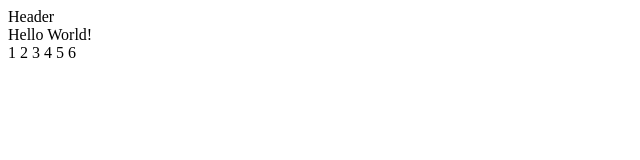
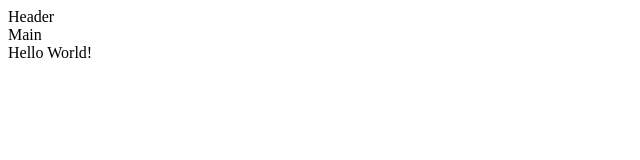
Before and after one commit to sviatikkondur/learning_git, a plain HTML site: page index.html in a window 1280 px wide. Shown: the full height of the page, 0-640 px from the left. Drawn offline with Linux system fonts and the light colour scheme.

Commit message:
add main

```diff
--- a/index.html
+++ b/index.html
@@ -7,12 +7,7 @@
 </head>
 <body>
   <header>Header</header>
+  <main>Main</main>
   <footer>Hello World!</footer>
-  1
-  2
-  3
-  4
-  5
-  6
 </body>
 </html>
```
